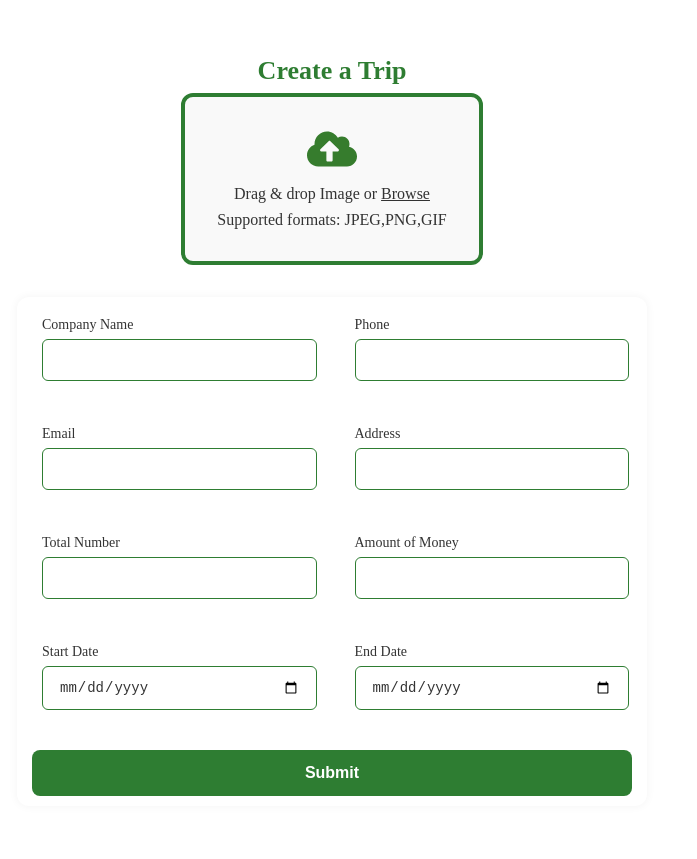
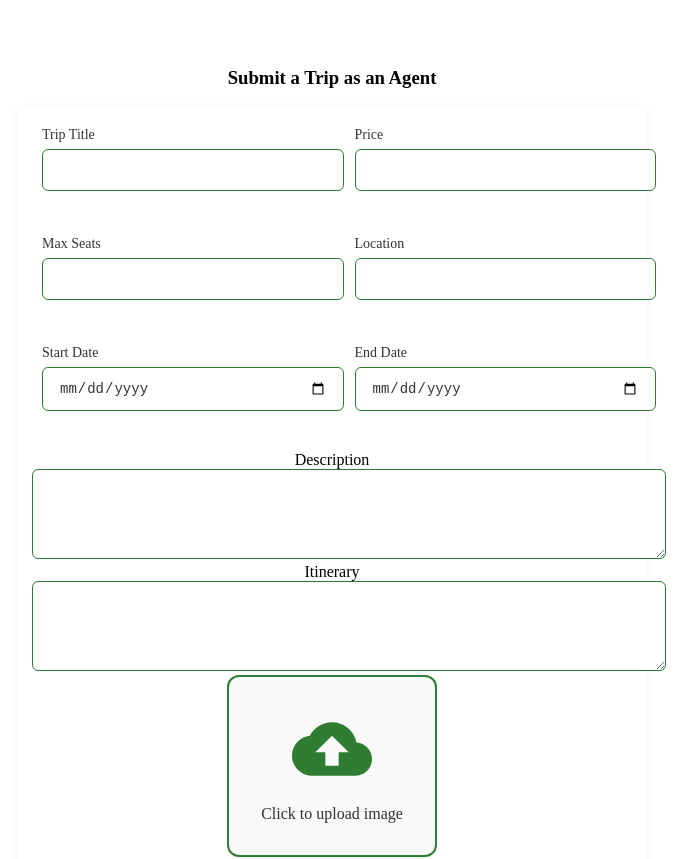
Before and after one commit to nicolette123/E_Tour, a Next.js app: page /agent in a window 1280 px wide. Shown: the top 859 px of the page, without its empty margins (308-1005 px from the left). Built offline with nearby package versions, Linux system fonts and the light colour scheme.

Commit message:
last change

```diff
--- a/src/components/forms/AgentTripRequestForm.jsx
+++ b/src/components/forms/AgentTripRequestForm.jsx
@@ -1,115 +1,167 @@
+'use client';
+
 import React, { useState } from 'react';
 import styles from '@/components/styles/AgentTripRequestForm.module.scss';
-import { FaCloudUploadAlt } from 'react-icons/fa';
+import { MdCloudUpload } from 'react-icons/md';
 
 const AgentTripRequestForm = () => {
   const [formData, setFormData] = useState({
-    companyName: '',
-    phone: '',
-    email: '',
-    address: '',
-    totalNumber: '',
-    amount: '',
+    title: '',
+    description: '',
+    itinerary: '',
+    price: '',
+    maxSeats: '',
+    location: '',
     startDate: '',
     endDate: '',
+    image: null,
+    imagePreview: ''
   });
 
   const [errors, setErrors] = useState({});
-  const [image, setImage] = useState(null);
-  const [preview, setPreview] = useState(null);
+  const [submitting, setSubmitting] = useState(false);
+
+  const handleChange = (e) => {
+    const { name, value } = e.target;
+    setFormData((prev) => ({ ...prev, [name]: value }));
+  };
 
   const handleImageChange = (e) => {
     const file = e.target.files[0];
     if (file) {
-      setImage(file);
-      setPreview(URL.createObjectURL(file));
+      setFormData((prev) => ({
+        ...prev,
+        image: file,
+        imagePreview: URL.createObjectURL(file)
+      }));
     }
   };
 
-  const handleChange = (e) => {
-    const { name, value } = e.target;
-    setFormData({ ...formData, [name]: value });
-  };
-
   const validate = () => {
-    let tempErrors = {};
-    if (!image) tempErrors.image = 'Image required';
-    if (!formData.companyName) tempErrors.companyName = 'Required';
-    if (!formData.phone) tempErrors.phone = 'Required';
-    if (!formData.email) tempErrors.email = 'Required';
-    if (!formData.address) tempErrors.address = 'Required';
-    if (!formData.totalNumber) tempErrors.totalNumber = 'Required';
-    if (!formData.amount) tempErrors.amount = 'Required';
-    if (!formData.startDate) tempErrors.startDate = 'Required';
-    if (!formData.endDate) tempErrors.endDate = 'Required';
+    const tempErrors = {};
+    const requiredFields = ['title', 'price', 'maxSeats', 'location', 'startDate', 'endDate'];
+    requiredFields.forEach((field) => {
+      if (!formData[field]) tempErrors[field] = 'Required';
+    });
+    if (!formData.image) tempErrors.image = 'Image is required';
     setErrors(tempErrors);
     return Object.keys(tempErrors).length === 0;
   };
 
-  const handleSubmit = (e) => {
+  const handleSubmit = async (e) => {
     e.preventDefault();
-    if (validate()) {
-      alert('Agent trip form submitted successfully!');
-      console.log(formData, image);
+    if (!validate()) return;
+    setSubmitting(true);
+
+    const payload = {
+      title: formData.title,
+      description: formData.description,
+      itinerary: formData.itinerary,
+      price: Number(formData.price),
+      maxSeats: Number(formData.maxSeats),
+      location: formData.location,
+      startDate: formData.startDate,
+      endDate: formData.endDate,
+      images: [formData.imagePreview]
+    };
+
+    try {
+      const response = await fetch('https://echoes-of-rwanda.onrender.com/api/v1/agent/trips', {
+        method: 'POST',
+        headers: { 'Content-Type': 'application/json' },
+        body: JSON.stringify(payload)
+      });
+
+      if (!response.ok) throw new Error('Submission failed');
+      alert('Trip submitted successfully!');
+      setFormData({
+        title: '',
+        description: '',
+        itinerary: '',
+        price: '',
+        maxSeats: '',
+        location: '',
+        startDate: '',
+        endDate: '',
+        image: null,
+        imagePreview: ''
+      });
+    } catch (err) {
+      alert('Error: ' + err.message);
+    } finally {
+      setSubmitting(false);
     }
   };
 
   return (
-   <div className={styles['agent-trip-request-form']}>
-
-      <p className={styles.subtitle}>Create a Trip</p>
-
-      {/* Image Upload Section */}
-      <div className={styles['image-upload-wrapper']}>
-        <label htmlFor="imageUpload" className={styles['image-upload-label']}>
-          <FaCloudUploadAlt size={40} color="#367C2D" />
-          <span>Drag & drop Image or  <u>Browse</u></span>
-          <span>Supported formats: JPEG,PNG,GIF</span>
-
-          <input type="file" id="imageUpload" accept="image/*" onChange={handleImageChange} required />
-        </label>
-        {preview && <img src={preview} alt="Preview" className={styles.preview} />}
-        {errors.image && <span className={styles.error}>{errors.image}</span>}
-      </div>
+    <div className={styles['agent-trip-request-form']}>
+      <h3>Submit a Trip as an Agent</h3>
 
       <form onSubmit={handleSubmit}>
-
         <div className={styles['form-grid']}>
           <div className={styles['form-field']}>
-            <label htmlFor="company">Company Name</label>
-            <input type="text" id="company" name="companyName" onChange={handleChange} />
+            <label>Trip Title</label>
+            <input name="title" value={formData.title} onChange={handleChange} />
+            {errors.title && <div className={styles.error}>{errors.title}</div>}
           </div>
+
           <div className={styles['form-field']}>
-            <label htmlFor="phone">Phone</label>
-            <input type="text" id="phone" name="phone" onChange={handleChange} />
+            <label>Price</label>
+            <input name="price" type="number" value={formData.price} onChange={handleChange} />
+            {errors.price && <div className={styles.error}>{errors.price}</div>}
           </div>
+
           <div className={styles['form-field']}>
-            <label htmlFor="email">Email</label>
-            <input type="email" id="email" name="email" onChange={handleChange} />
+            <label>Max Seats</label>
+            <input name="maxSeats" type="number" value={formData.maxSeats} onChange={handleChange} />
+            {errors.maxSeats && <div className={styles.error}>{errors.maxSeats}</div>}
           </div>
+
           <div className={styles['form-field']}>
-            <label htmlFor="address">Address</label>
-            <input type="text" id="address" name="address" onChange={handleChange} />
+            <label>Location</label>
+            <input name="location" value={formData.location} onChange={handleChange} />
+            {errors.location && <div className={styles.error}>{errors.location}</div>}
           </div>
+
           <div className={styles['form-field']}>
-            <label htmlFor="totalNumber">Total Number</label>
-            <input type="number" id="totalNumber" name="totalNumber" onChange={handleChange} />
+            <label>Start Date</label>
+            <input name="startDate" type="date" value={formData.startDate} onChange={handleChange} />
+            {errors.startDate && <div className={styles.error}>{errors.startDate}</div>}
           </div>
+
           <div className={styles['form-field']}>
-            <label htmlFor="amount">Amount of Money</label>
-            <input type="text" id="amount" name="amount" onChange={handleChange} />
-          </div>
-          <div className={styles['form-field']}>
-            <label htmlFor="startDate">Start Date</label>
-            <input type="date" id="startDate" name="startDate" onChange={handleChange} />
-          </div>
-          <div className={styles['form-field']}>
-            <label htmlFor="endDate">End Date</label>
-            <input type="date" id="endDate" name="endDate" onChange={handleChange} />
+            <label>End Date</label>
+            <input name="endDate" type="date" value={formData.endDate} onChange={handleChange} />
+            {errors.endDate && <div className={styles.error}>{errors.endDate}</div>}
           </div>
         </div>
 
-        <button type="submit" className={styles['submit-btn']}>Submit</button>
+       <div className={styles['form-field']}>
+  <label>Description</label>
+  <textarea name="description" value={formData.description} onChange={handleChange} rows={4} />
+</div>
+
+<div className={styles['form-field']}>
+  <label>Itinerary</label>
+  <textarea name="itinerary" value={formData.itinerary} onChange={handleChange} rows={4} />
+</div>
+
+
+        <div className={styles['image-upload-wrapper']}>
+          <label className={styles['image-upload-label']}>
+            <MdCloudUpload size={60} color="#2e7d32" />
+            <span>Click to upload image</span>
+            <input type="file" accept="image/*" onChange={handleImageChange} />
+          </label>
+          {errors.image && <div className={styles.error}>{errors.image}</div>}
+          {formData.imagePreview && (
+            <img src={formData.imagePreview} alt="Preview" className={styles.preview} />
+          )}
+        </div>
+
+        <button type="submit" className={styles['submit-btn']} disabled={submitting}>
+          {submitting ? 'Submitting...' : 'Submit Trip'}
+        </button>
       </form>
     </div>
   );
--- a/src/components/styles/AgentTripRequestForm.module.css
+++ b/src/components/styles/AgentTripRequestForm.module.css
@@ -1,12 +1,13 @@
 .agent-trip-request-form {
   text-align: center;
   padding: 40px 10px;
+  /* Input enhancements */
+  /* Responsive */
 }
 .agent-trip-request-form .subtitle {
   color: #2e7d32;
   font-size: 26px;
-  margin-bottom: 7px;
-  margin-top: 8px;
+  margin: 8px 0 7px;
   font-weight: bold;
 }
 .agent-trip-request-form .image-upload-wrapper {
@@ -14,20 +15,22 @@
   flex-direction: column;
   align-items: center;
   margin-bottom: 2rem;
-  border-color: #2e7d32;
-  border-radius: 3px;
 }
 .agent-trip-request-form .image-upload-wrapper .image-upload-label {
   display: flex;
   flex-direction: column;
   align-items: center;
   justify-content: center;
-  border: 4px solid #2e7d32;
+  border: 2px solid #2e7d32;
   padding: 2rem;
   cursor: pointer;
   border-radius: 12px;
   text-align: center;
   background-color: #f9f9f9;
+  transition: border-color 0.3s ease;
+}
+.agent-trip-request-form .image-upload-wrapper .image-upload-label:hover {
+  border-color: #256c29;
 }
 .agent-trip-request-form .image-upload-wrapper .image-upload-label span {
   margin-top: 0.5rem;
@@ -40,6 +43,7 @@
 .agent-trip-request-form .image-upload-wrapper .image-upload-label svg {
   margin-bottom: 8px;
   width: 80px;
+  height: auto;
 }
 .agent-trip-request-form .image-upload-wrapper .preview {
   margin-top: 1rem;
@@ -87,12 +91,13 @@
   color: #333;
 }
 .agent-trip-request-form form .form-grid .form-field input {
-  width: 90%;
+  width: 100%;
   padding: 12px 16px;
   border: 1px solid #2e7d32;
   border-radius: 6px;
   font-size: 14px;
   color: #333;
+  background-color: #fff;
 }
 .agent-trip-request-form form .form-grid .form-field input::-moz-placeholder {
   color: #aaa;
@@ -101,7 +106,7 @@
   color: #aaa;
 }
 .agent-trip-request-form form .form-grid .form-field input:focus {
-  border-color: #2e7d32;
+  border-color: #256c29;
   outline: none;
 }
 .agent-trip-request-form form .form-grid .form-field .error {
@@ -124,8 +129,56 @@
 .agent-trip-request-form form .submit-btn:hover {
   background: #256c29;
 }
-
-/* === Responsive Enhancements === */
+.agent-trip-request-form input[type=text],
+.agent-trip-request-form input[type=email],
+.agent-trip-request-form input[type=number],
+.agent-trip-request-form input[type=date] {
+  width: 100%;
+  padding: 12px;
+  border-radius: 6px;
+  border: 1px solid #ccc;
+  font-size: 14px;
+}
+.agent-trip-request-form input[type=text]:focus,
+.agent-trip-request-form input[type=email]:focus,
+.agent-trip-request-form input[type=number]:focus,
+.agent-trip-request-form input[type=date]:focus {
+  border-color: #2e7d32;
+  outline: none;
+}
+.agent-trip-request-form input[type=text]::-moz-placeholder, .agent-trip-request-form input[type=email]::-moz-placeholder, .agent-trip-request-form input[type=number]::-moz-placeholder, .agent-trip-request-form input[type=date]::-moz-placeholder {
+  color: #999;
+  font-size: 13px;
+}
+.agent-trip-request-form input[type=text]::placeholder,
+.agent-trip-request-form input[type=email]::placeholder,
+.agent-trip-request-form input[type=number]::placeholder,
+.agent-trip-request-form input[type=date]::placeholder {
+  color: #999;
+  font-size: 13px;
+}
+.agent-trip-request-form input[type=date] {
+  color-scheme: light;
+}
+.agent-trip-request-form textarea {
+  width: 100%;
+  padding: 12px 16px;
+  border: 1px solid #2e7d32;
+  border-radius: 6px;
+  font-size: 14px;
+  color: #333;
+  resize: vertical;
+}
+.agent-trip-request-form textarea::-moz-placeholder {
+  color: #aaa;
+}
+.agent-trip-request-form textarea::placeholder {
+  color: #aaa;
+}
+.agent-trip-request-form textarea:focus {
+  border-color: #256c29;
+  outline: none;
+}
 @media (max-width: 768px) {
   .agent-trip-request-form {
     padding: 20px 15px;
@@ -137,40 +190,7 @@
     grid-template-columns: 1fr !important;
     gap: 16px;
   }
-  .agent-trip-request-form form button {
+  .agent-trip-request-form form .submit-btn {
     width: 100%;
   }
-}
-/* Input consistency */
-.agent-trip-request-form form input[type=text],
-.agent-trip-request-form form input[type=email],
-.agent-trip-request-form form input[type=number],
-.agent-trip-request-form form input[type=date] {
-  width: 100%;
-  padding: 12px;
-  border-radius: 6px;
-  border: 1px solid #ccc;
-  font-size: 14px;
-  background-color: #fff;
-}
-.agent-trip-request-form form input[type=text]:focus,
-.agent-trip-request-form form input[type=email]:focus,
-.agent-trip-request-form form input[type=number]:focus,
-.agent-trip-request-form form input[type=date]:focus {
-  border-color: #2e7d32;
-  outline: none;
-}
-
-/* Placeholder & date picker */
-.agent-trip-request-form input::-moz-placeholder {
-  color: #999;
-  font-size: 13px;
-}
-.agent-trip-request-form input::placeholder {
-  color: #999;
-  font-size: 13px;
-}
-
-.agent-trip-request-form input[type=date] {
-  color-scheme: light;
 }/*# sourceMappingURL=AgentTripRequestForm.module.css.map */
--- a/src/components/styles/AgentTripRequestForm.module.scss
+++ b/src/components/styles/AgentTripRequestForm.module.scss
@@ -5,31 +5,32 @@
   .subtitle {
     color: #2e7d32;
     font-size: 26px;
-    margin-bottom: 7px;
-    margin-top: 8px;
+    margin: 8px 0 7px;
     font-weight: bold;
   }
-
 
   .image-upload-wrapper {
     display: flex;
     flex-direction: column;
     align-items: center;
     margin-bottom: 2rem;
-    border-color: #2e7d32;
-    border-radius: 3px;
 
     .image-upload-label {
       display: flex;
       flex-direction: column;
       align-items: center;
       justify-content: center;
-       border: 4px solid #2e7d32;
+      border: 2px solid #2e7d32;
       padding: 2rem;
       cursor: pointer;
       border-radius: 12px;
       text-align: center;
       background-color: #f9f9f9;
+      transition: border-color 0.3s ease;
+
+      &:hover {
+        border-color: #256c29;
+      }
 
       span {
         margin-top: 0.5rem;
@@ -44,6 +45,7 @@
       svg {
         margin-bottom: 8px;
         width: 80px;
+        height: auto;
       }
     }
 
@@ -97,19 +99,20 @@
         }
 
         input {
-          width: 90%;
+          width: 100%;
           padding: 12px 16px;
           border: 1px solid #2e7d32;
           border-radius: 6px;
           font-size: 14px;
           color: #333;
+          background-color: #fff;
 
           &::placeholder {
             color: #aaa;
           }
 
           &:focus {
-            border-color: #2e7d32;
+            border-color: #256c29;
             outline: none;
           }
         }
@@ -139,11 +142,54 @@
       }
     }
   }
+
+  /* Input enhancements */
+  input[type='text'],
+  input[type='email'],
+  input[type='number'],
+  input[type='date'] {
+    width: 100%;
+    padding: 12px;
+    border-radius: 6px;
+    border: 1px solid #ccc;
+    font-size: 14px;
+
+    &:focus {
+      border-color: #2e7d32;
+      outline: none;
+    }
+
+    &::placeholder {
+      color: #999;
+      font-size: 13px;
+    }
+  }
+
+  input[type='date'] {
+    color-scheme: light;
+  }
+
+  textarea {
+  width: 100%;
+  padding: 12px 16px;
+  border: 1px solid #2e7d32;
+  border-radius: 6px;
+  font-size: 14px;
+  color: #333;
+  resize: vertical;
+
+  &::placeholder {
+    color: #aaa;
+  }
+
+  &:focus {
+    border-color: #256c29;
+    outline: none;
+  }
 }
 
-/* === Responsive Enhancements === */
-@media (max-width: 768px) {
-  .agent-trip-request-form {
+  /* Responsive */
+  @media (max-width: 768px) {
     padding: 20px 15px;
 
     form {
@@ -154,37 +200,9 @@
         gap: 16px;
       }
 
-      button {
+      .submit-btn {
         width: 100%;
       }
     }
   }
 }
-
-/* Input consistency */
-.agent-trip-request-form form input[type='text'],
-.agent-trip-request-form form input[type='email'],
-.agent-trip-request-form form input[type='number'],
-.agent-trip-request-form form input[type='date'] {
-  width: 100%;
-  padding: 12px;
-  border-radius: 6px;
-  border: 1px solid #ccc;
-  font-size: 14px;
-  background-color: #fff;
-
-  &:focus {
-    border-color: #2e7d32;
-    outline: none;
-  }
-}
-
-/* Placeholder & date picker */
-.agent-trip-request-form input::placeholder {
-  color: #999;
-  font-size: 13px;
-}
-
-.agent-trip-request-form input[type='date'] {
-  color-scheme: light;
-}
```
Also changed, not shown: package.json (+46 -0 lines), src/utils/api.js (added, +11 -0 lines), 2 other files (tests, documents, lock files or other folders).
